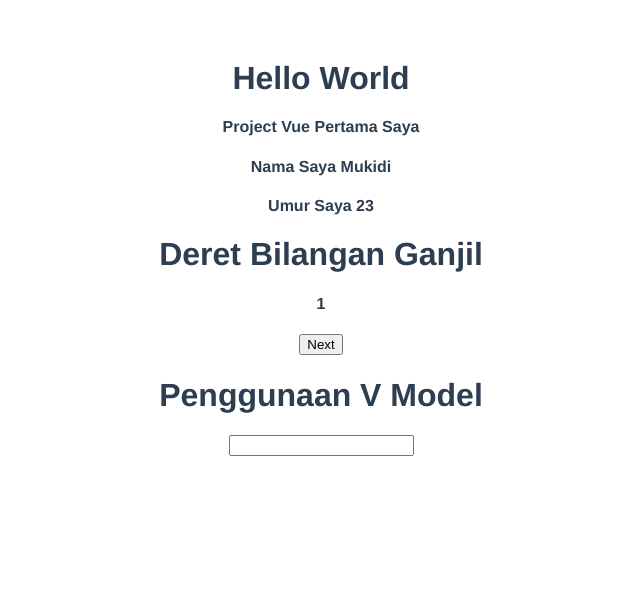
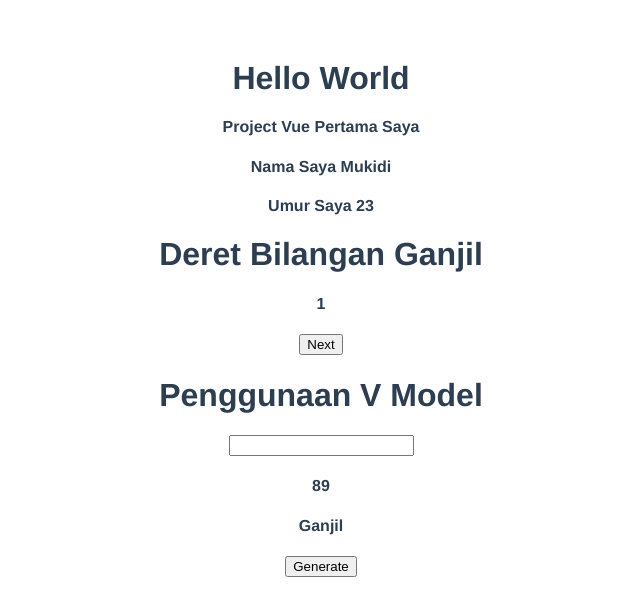
Before and after one commit to afi11/belajar-vue-dasar, a Vue app: page / in a window 1280 px wide. Shown: the top 616 px of the page, without its empty margins (319-959 px from the left). Built offline with nearby package versions, Linux system fonts and the light colour scheme.

Commit message:
Condititional

```diff
--- a/src/App.vue
+++ b/src/App.vue
@@ -4,19 +4,23 @@
   <EventListener />
   <!-- Ganti Materi -->
   <TwoWayDataBinding />
+  <!-- Ganti Materi -->
+  <ConditionalVue />
 </template>
 
 <script>
 import DeklaratifRendering from "./components/DeklaratifRendering.vue";
-import EventListener from "./components/EventListener.vue"
-import TwoWayDataBinding from "./components/TwoWayDataBinding.vue"
+import EventListener from "./components/EventListener.vue";
+import TwoWayDataBinding from "./components/TwoWayDataBinding.vue";
+import ConditionalVue from "./components/Conditional.vue";
 
 export default {
   name: 'App',
   components: {
     DeklaratifRendering,
     EventListener,
-    TwoWayDataBinding
+    TwoWayDataBinding,
+    ConditionalVue
   }
 }
 </script>
--- /dev/null
+++ b/src/components/Conditional.vue
@@ -0,0 +1,39 @@
+<template>
+    <div>
+        <h4>{{ bilangan }}</h4>
+        <h4 v-if="genap">Genap</h4>
+        <h4 v-if="ganjil">Ganjil</h4>
+        <button v-on:click="randomNumber">Generate</button>
+    </div>
+</template>
+
+<script>
+export default {
+    name: "ConditionalVue",
+    data() {
+        return {
+            bilangan: 1,
+            genap: false,
+            ganjil: false
+        }
+    },
+    mounted() {
+        this.randomNumber();
+    },
+    methods: {
+        randomNumber() {
+            this.bilangan = Math.floor(Math.random() * 100);
+            this.showHide();
+        },
+        showHide() {
+            if(this.bilangan % 2 == 0){
+                this.genap = true
+                this.ganjil = false
+            }else{
+                this.ganjil = true
+                this.genap = false
+            }
+        }
+    }
+}
+</script>
```
